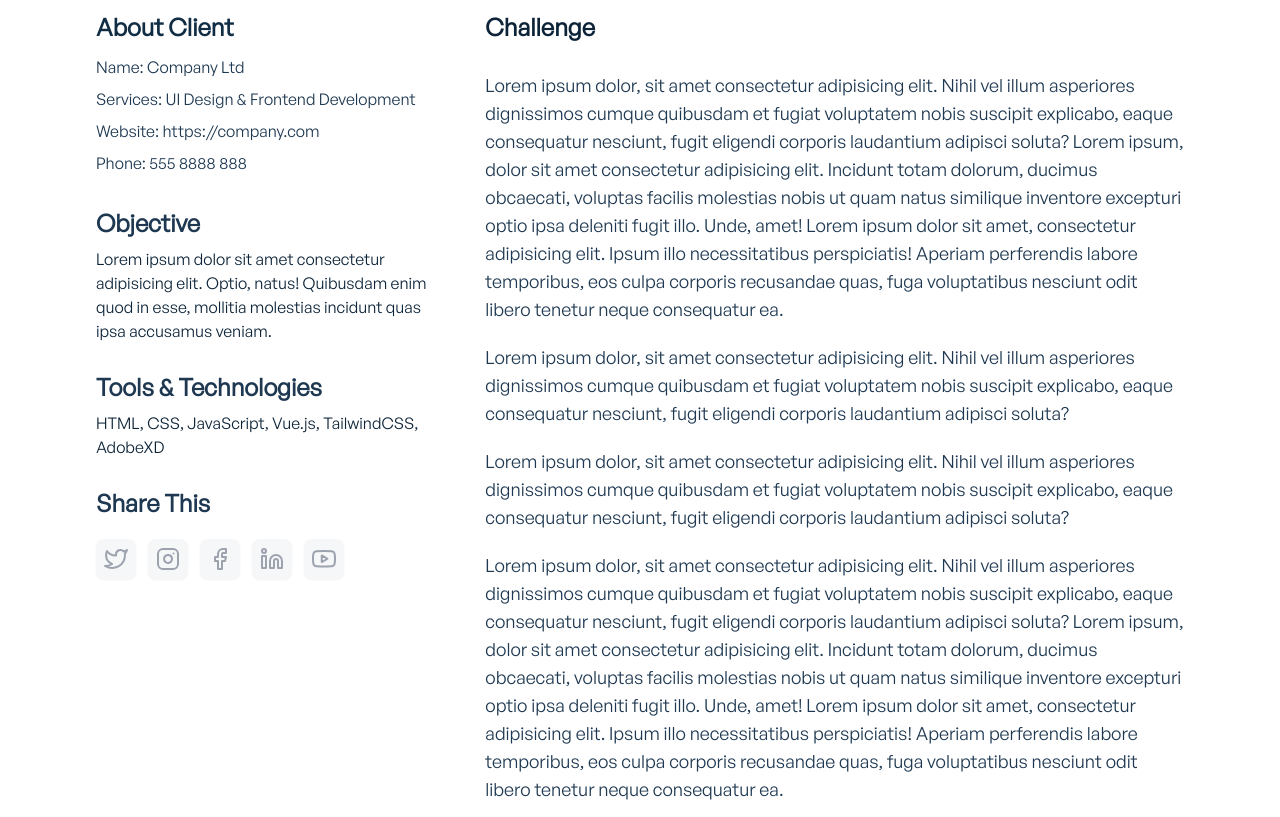
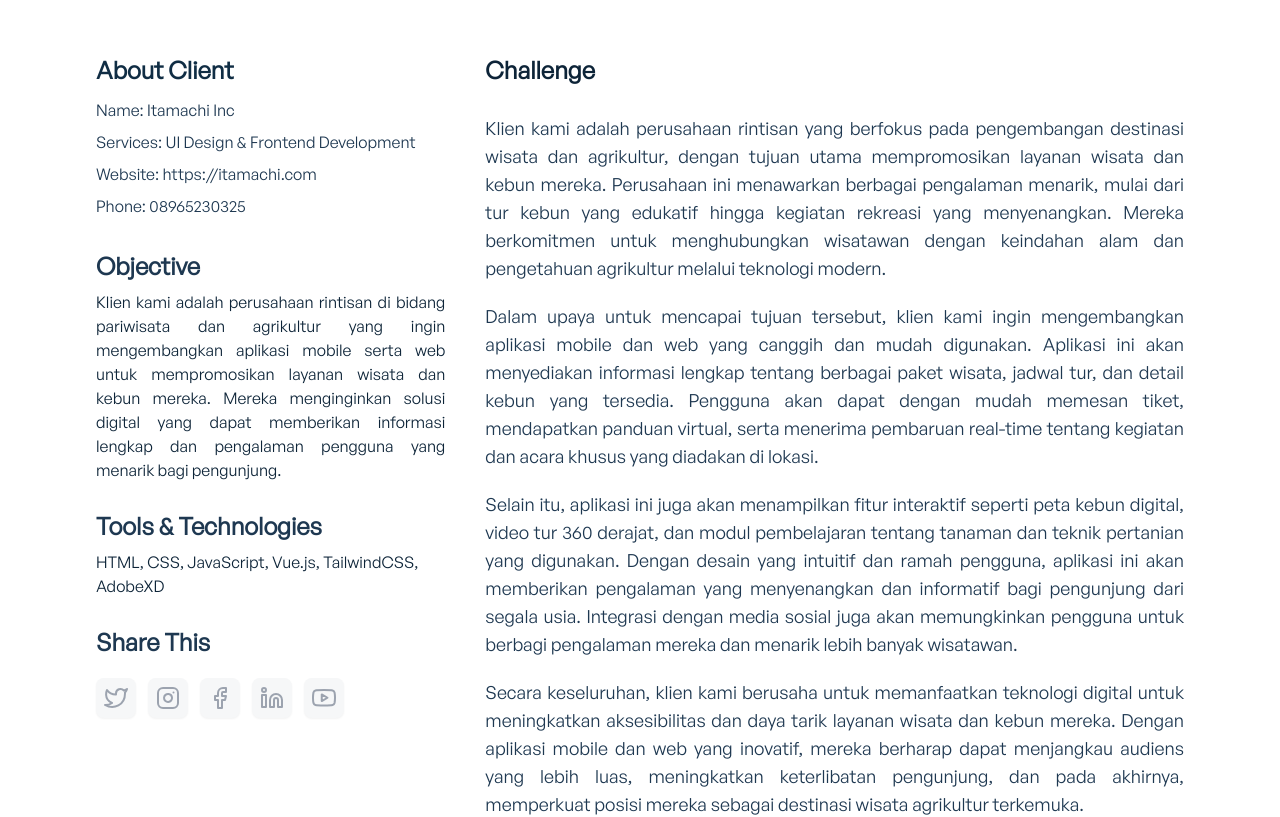
Before and after one commit to fauzihub13/portfolio-react, a React (Create React App) app: page /projects/single-project in a window 1280 px wide. Shown: the part 681-1498 px from the top of the page. Built offline with nearby package versions, Linux system fonts and the light colour scheme.

Commit message:
Justify text

```diff
--- a/src/components/projects/ProjectInfo.jsx
+++ b/src/components/projects/ProjectInfo.jsx
@@ -13,21 +13,19 @@ const ProjectInfo = () => {
             {singleProjectData.ProjectInfo.ClientHeading}
           </p>
           <ul className="leading-loose">
-						{singleProjectData.ProjectInfo.CompanyInfo.map(
-							(info) => {
+            {singleProjectData.ProjectInfo.CompanyInfo.map((info) => {
               return (
                 <li
-										className="font-general-regular text-ternary-dark dark:text-ternary-light"
+                  className="font-general-regular text-ternary-dark dark:text-ternary-light "
                   key={info.id}
                 >
                   <span>{info.title}: </span>
                   <a
                     href="#"
                     className={
-												info.title === 'Website' ||
-												info.title === 'Phone'
-													? 'hover:underline hover:text-indigo-500 dark:hover:text-indigo-400 cursor-pointer duration-300'
-													: ''
+                      info.title === "Website" || info.title === "Phone"
+                        ? "hover:underline hover:text-indigo-500 dark:hover:text-indigo-400 cursor-pointer duration-300"
+                        : ""
                     }
                     aria-label="Project Website and Phone"
                   >
@@ -35,8 +33,7 @@ const ProjectInfo = () => {
                   </a>
                 </li>
               );
-							}
-						)}
+            })}
           </ul>
         </div>
 
@@ -45,7 +42,7 @@ const ProjectInfo = () => {
           <p className="font-general-regular text-2xl font-semibold text-ternary-dark dark:text-ternary-light mb-2">
             {singleProjectData.ProjectInfo.ObjectivesHeading}
           </p>
-					<p className="font-general-regular text-primary-dark dark:text-ternary-light">
+          <p className="font-general-regular text-primary-dark dark:text-ternary-light text-justify">
             {singleProjectData.ProjectInfo.ObjectivesDetails}
           </p>
         </div>
@@ -56,9 +53,7 @@ const ProjectInfo = () => {
             {singleProjectData.ProjectInfo.Technologies[0].title}
           </p>
           <p className="font-general-regular text-primary-dark dark:text-ternary-light">
-						{singleProjectData.ProjectInfo.Technologies[0].techs.join(
-							', '
-						)}
+            {singleProjectData.ProjectInfo.Technologies[0].techs.join(", ")}
           </p>
         </div>
 
@@ -68,8 +63,7 @@ const ProjectInfo = () => {
             {singleProjectData.ProjectInfo.SocialSharingHeading}
           </p>
           <div className="flex items-center gap-3 mt-5">
-						{singleProjectData.ProjectInfo.SocialSharing.map(
-							(social) => {
+            {singleProjectData.ProjectInfo.SocialSharing.map((social) => {
               return (
                 <a
                   key={social.id}
@@ -78,13 +72,10 @@ const ProjectInfo = () => {
                   aria-label="Share Project"
                   className="bg-ternary-light dark:bg-ternary-dark text-gray-400 hover:text-primary-dark dark:hover:text-primary-light p-2 rounded-lg shadow-sm duration-500"
                 >
-										<span className="text-lg lg:text-2xl">
-											{social.icon}
-										</span>
+                  <span className="text-lg lg:text-2xl">{social.icon}</span>
                 </a>
               );
-							}
-						)}
+            })}
           </div>
         </div>
       </div>
@@ -98,7 +89,7 @@ const ProjectInfo = () => {
           return (
             <p
               key={details.id}
-							className="font-general-regular mb-5 text-lg text-ternary-dark dark:text-ternary-light"
+              className="font-general-regular mb-5 text-lg text-ternary-dark dark:text-ternary-light text-justify"
             >
               {details.details}
             </p>
--- a/src/css/main.css
+++ b/src/css/main.css
@@ -1483,3 +1483,9 @@ Ensure the default browser behavior of the `hidden` attribute.
     line-height: 2.25rem;
   }
 }
+
+
+/* ADD ON FAUZI */
+.text-justify{
+  text-align: justify;
+}
--- a/src/data/singleProjectData.js
+++ b/src/data/singleProjectData.js
@@ -1,10 +1,10 @@
 // Import images
-import Image1 from '../images/ui-project-1.jpg';
-import Image2 from '../images/web-project-2.jpg';
-import Image3 from '../images/mobile-project-2.jpg';
-import Image4 from '../images/mobile-project-1.jpg';
-import Image5 from '../images/web-project-1.jpg';
-import Image6 from '../images/ui-project-2.jpg';
+import Image1 from '../images/thumbnail/OneHomeFarm.png';
+import Image2 from '../images/thumbnail/GorTour.png';
+import Image3 from '../images/thumbnail/Mibridge.png';
+import Image4 from '../images/thumbnail/SimPet.png';
+import Image5 from '../images/thumbnail/GorBoen.png';
+import Image6 from '../images/thumbnail/HalalHub.png';
 // Import icons
 import {
 	FiFacebook,
@@ -23,17 +23,17 @@ export const singleProjectData = {
   ProjectImages: [
     {
       id: 1,
-      title: "Kabul Project Management UI",
+      title: "One Home Farm",
       img: Image1,
     },
     {
       id: 2,
-      title: "Kabul Project Management UI",
+      title: "GorTour",
       img: Image2,
     },
     {
       id: 3,
-      title: "Kabul Project Management UI",
+      title: "Mibridge",
       img: Image3,
     },
   ],
@@ -43,7 +43,7 @@ export const singleProjectData = {
       {
         id: 1,
         title: "Name",
-        details: "Company Ltd",
+        details: "Itamachi Inc",
       },
       {
         id: 2,
@@ -53,17 +53,17 @@ export const singleProjectData = {
       {
         id: 3,
         title: "Website",
-        details: "https://company.com",
+        details: "https://itamachi.com",
       },
       {
         id: 4,
         title: "Phone",
-        details: "555 8888 888",
+        details: "08965230325",
       },
     ],
     ObjectivesHeading: "Objective",
     ObjectivesDetails:
-      "Lorem ipsum dolor sit amet consectetur adipisicing elit. Optio, natus! Quibusdam enim quod in esse, mollitia molestias incidunt quas ipsa accusamus veniam.",
+      "Klien kami adalah perusahaan rintisan di bidang pariwisata dan agrikultur yang ingin mengembangkan aplikasi mobile serta web untuk mempromosikan layanan wisata dan kebun mereka. Mereka menginginkan solusi digital yang dapat memberikan informasi lengkap dan pengalaman pengguna yang menarik bagi pengunjung.",
     Technologies: [
       {
         title: "Tools & Technologies",
@@ -82,22 +82,22 @@ export const singleProjectData = {
       {
         id: 1,
         details:
-          "Lorem ipsum dolor, sit amet consectetur adipisicing elit. Nihil vel illum asperiores dignissimos cumque quibusdam et fugiat voluptatem nobis suscipit explicabo, eaque consequatur nesciunt, fugit eligendi corporis laudantium adipisci soluta? Lorem ipsum, dolor sit amet consectetur adipisicing elit. Incidunt totam dolorum, ducimus obcaecati, voluptas facilis molestias nobis ut quam natus similique inventore excepturi optio ipsa deleniti fugit illo. Unde, amet! Lorem ipsum dolor sit amet, consectetur adipisicing elit. Ipsum illo necessitatibus perspiciatis! Aperiam perferendis labore temporibus, eos culpa corporis recusandae quas, fuga voluptatibus nesciunt odit libero tenetur neque consequatur ea.",
+          "Klien kami adalah perusahaan rintisan yang berfokus pada pengembangan destinasi wisata dan agrikultur, dengan tujuan utama mempromosikan layanan wisata dan kebun mereka. Perusahaan ini menawarkan berbagai pengalaman menarik, mulai dari tur kebun yang edukatif hingga kegiatan rekreasi yang menyenangkan. Mereka berkomitmen untuk menghubungkan wisatawan dengan keindahan alam dan pengetahuan agrikultur melalui teknologi modern.",
       },
       {
         id: 2,
         details:
-          "Lorem ipsum dolor, sit amet consectetur adipisicing elit. Nihil vel illum asperiores dignissimos cumque quibusdam et fugiat voluptatem nobis suscipit explicabo, eaque consequatur nesciunt, fugit eligendi corporis laudantium adipisci soluta?",
+          "Dalam upaya untuk mencapai tujuan tersebut, klien kami ingin mengembangkan aplikasi mobile dan web yang canggih dan mudah digunakan. Aplikasi ini akan menyediakan informasi lengkap tentang berbagai paket wisata, jadwal tur, dan detail kebun yang tersedia. Pengguna akan dapat dengan mudah memesan tiket, mendapatkan panduan virtual, serta menerima pembaruan real-time tentang kegiatan dan acara khusus yang diadakan di lokasi.",
       },
       {
         id: 3,
         details:
-          "Lorem ipsum dolor, sit amet consectetur adipisicing elit. Nihil vel illum asperiores dignissimos cumque quibusdam et fugiat voluptatem nobis suscipit explicabo, eaque consequatur nesciunt, fugit eligendi corporis laudantium adipisci soluta?",
+          "Selain itu, aplikasi ini juga akan menampilkan fitur interaktif seperti peta kebun digital, video tur 360 derajat, dan modul pembelajaran tentang tanaman dan teknik pertanian yang digunakan. Dengan desain yang intuitif dan ramah pengguna, aplikasi ini akan memberikan pengalaman yang menyenangkan dan informatif bagi pengunjung dari segala usia. Integrasi dengan media sosial juga akan memungkinkan pengguna untuk berbagi pengalaman mereka dan menarik lebih banyak wisatawan.",
       },
       {
         id: 4,
         details:
-          "Lorem ipsum dolor, sit amet consectetur adipisicing elit. Nihil vel illum asperiores dignissimos cumque quibusdam et fugiat voluptatem nobis suscipit explicabo, eaque consequatur nesciunt, fugit eligendi corporis laudantium adipisci soluta? Lorem ipsum, dolor sit amet consectetur adipisicing elit. Incidunt totam dolorum, ducimus obcaecati, voluptas facilis molestias nobis ut quam natus similique inventore excepturi optio ipsa deleniti fugit illo. Unde, amet! Lorem ipsum dolor sit amet, consectetur adipisicing elit. Ipsum illo necessitatibus perspiciatis! Aperiam perferendis labore temporibus, eos culpa corporis recusandae quas, fuga voluptatibus nesciunt odit libero tenetur neque consequatur ea.",
+          "Secara keseluruhan, klien kami berusaha untuk memanfaatkan teknologi digital untuk meningkatkan aksesibilitas dan daya tarik layanan wisata dan kebun mereka. Dengan aplikasi mobile dan web yang inovatif, mereka berharap dapat menjangkau audiens yang lebih luas, meningkatkan keterlibatan pengunjung, dan pada akhirnya, memperkuat posisi mereka sebagai destinasi wisata agrikultur terkemuka.",
       },
     ],
     SocialSharingHeading: "Share This",
```
Lines whose indentation alone changed are shown as unchanged.
